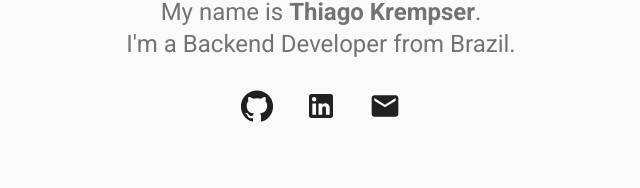
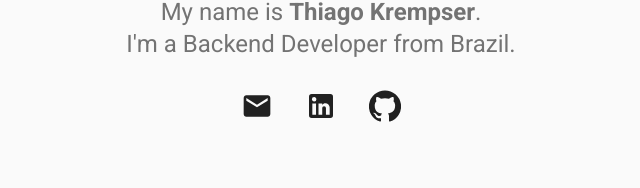
Before and after one commit to tkrempser/krempser.com.br, a Next.js app: page / in a window 1280 px wide. Shown: the part 344-532 px from the top of the page, without its empty margins (319-959 px from the left). Built offline with nearby package versions, Linux system fonts and the light colour scheme.

Commit message:
Change links order

```diff
--- a/pages/index.js
+++ b/pages/index.js
@@ -50,12 +50,8 @@ const Index = (props) => {
         </Container>
 
         <p className={classes.icons}>
-          <a
-            href="https://github.com/tkrempser/"
-            target="_blank"
-            rel="noreferrer"
-          >
-            <GitHubIcon />
+          <a href="mailto:tkrempser@gmail.com" target="_blank" rel="noreferrer">
+            <EmailIcon />
           </a>
           <a
             href="https://www.linkedin.com/in/tkrempser/"
@@ -64,8 +60,12 @@ const Index = (props) => {
           >
             <LinkedInIcon />
           </a>
-          <a href="mailto:tkrempser@gmail.com" target="_blank" rel="noreferrer">
-            <EmailIcon />
+          <a
+            href="https://github.com/tkrempser/"
+            target="_blank"
+            rel="noreferrer"
+          >
+            <GitHubIcon />
           </a>
         </p>
       </div>
```
